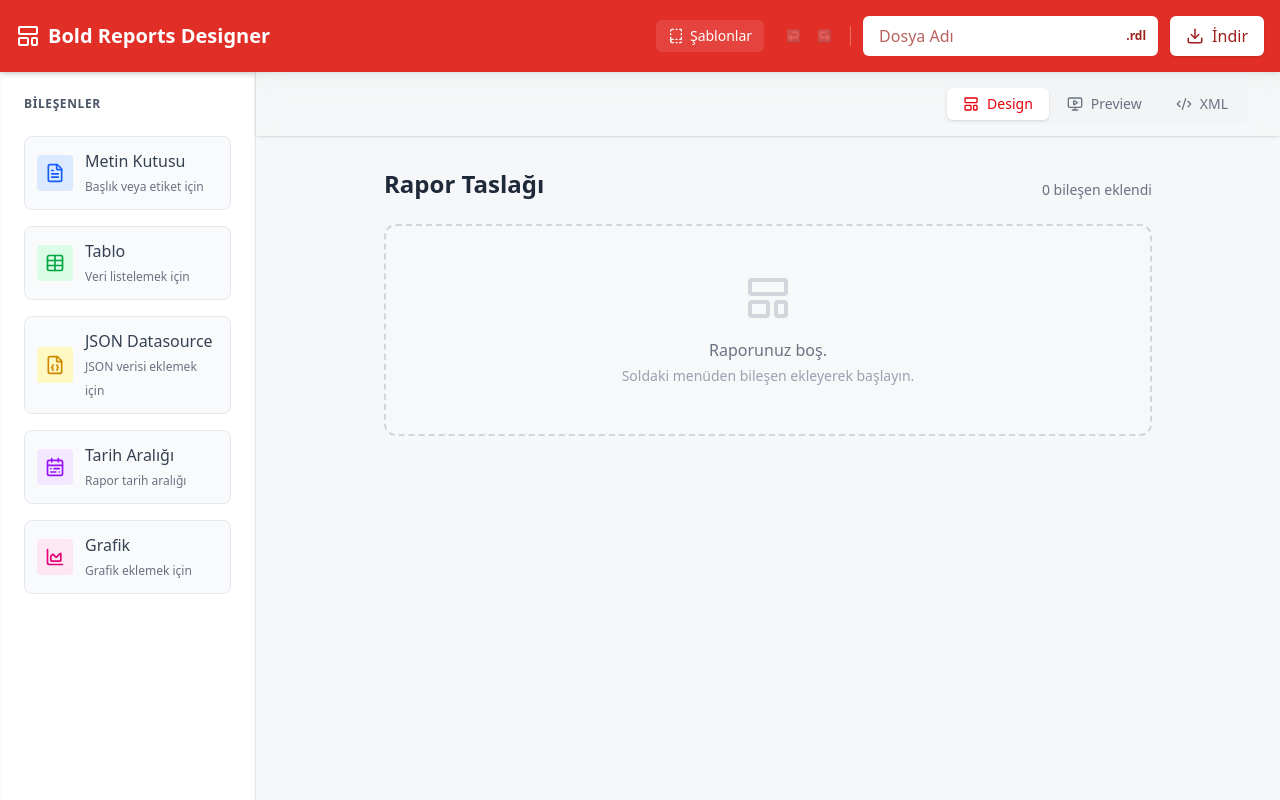
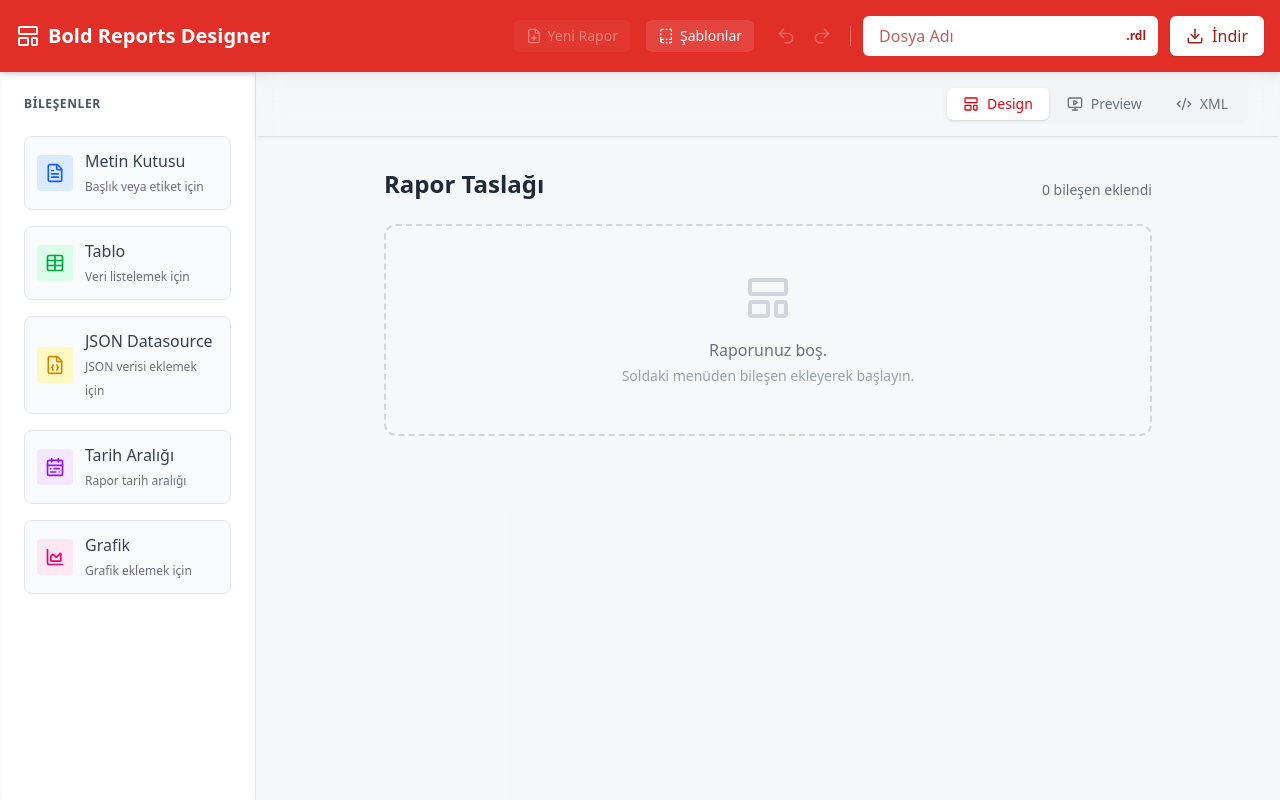
Before and after one commit to fatihatac/RDLGenerator, a React (Vite) app: page / in a window 1280 px wide. Built offline with nearby package versions, Linux system fonts and the light colour scheme.

Commit message:
feat: Add ConfirmModal component and implement report reset functionality

```diff
--- a/src/components/actions/DownloadActions.jsx
+++ b/src/components/actions/DownloadActions.jsx
@@ -1,5 +1,5 @@
 import { useState, useEffect, useCallback } from 'react';
-import { Download, Loader2 } from 'lucide-react';
+import { Download, Loader2, Undo2, Redo2 } from 'lucide-react';
 import useReportStore from '../../store/useReportStore';
 import { useShallow } from 'zustand/react/shallow';
 import { downloadReportFile } from '../../services/reportService';
@@ -11,12 +11,12 @@
     useReportStore(
       useShallow((state) => ({
         reportItems: state.reportItems,
-        fileName:    state.fileName,
+        fileName: state.fileName,
         setFileName: state.setFileName,
-        undo:        state.undo,
-        redo:        state.redo,
-        canUndo:     state.canUndo,
-        canRedo:     state.canRedo,
+        undo: state.undo,
+        redo: state.redo,
+        canUndo: state.canUndo,
+        canRedo: state.canRedo,
       })),
     );
 
@@ -55,7 +55,7 @@
           title="Geri Al (Ctrl+Z)"
           className="p-1.5 rounded text-white/80 hover:text-white hover:bg-white/10 disabled:opacity-30 disabled:cursor-not-allowed transition-colors text-xs font-bold"
         >
-          ↩
+          <Undo2 size={20} />
         </button>
         <button
           onClick={redo}
@@ -63,7 +63,7 @@
           title="Yinele (Ctrl+Y)"
           className="p-1.5 rounded text-white/80 hover:text-white hover:bg-white/10 disabled:opacity-30 disabled:cursor-not-allowed transition-colors text-xs font-bold"
         >
-          ↪
+          <Redo2 size={20} />
         </button>
       </div>
 
--- a/src/components/actions/TemplateModal.jsx
+++ b/src/components/actions/TemplateModal.jsx
@@ -1,5 +1,5 @@
 import { useState } from 'react';
-import { X, Save, FolderOpen, Trash2, BookTemplate } from 'lucide-react';
+import { X, Save, ArrowUpToLine, Trash2, BookTemplate } from 'lucide-react';
 import useReportStore from '../../store/useReportStore';
 import { useShallow } from 'zustand/react/shallow';
 
@@ -116,15 +116,16 @@
                       title="Yükle"
                       className="text-blue-500 hover:text-blue-700 p-1.5 rounded hover:bg-blue-50 transition-colors"
                     >
-                      <FolderOpen size={16} />
+                      <ArrowUpToLine size={16} />
+
                     </button>
 
                     <button
                       onClick={() => handleDelete(tpl.id)}
                       title={confirmDelete === tpl.id ? 'Onaylamak için tekrar tıkla' : 'Sil'}
                       className={`p-1.5 rounded transition-colors ${confirmDelete === tpl.id
-                          ? 'text-red-600 bg-red-50 animate-pulse'
-                          : 'text-gray-400 hover:text-red-500 hover:bg-red-50'
+                        ? 'text-red-600 bg-red-50 animate-pulse'
+                        : 'text-gray-400 hover:text-red-500 hover:bg-red-50'
                         }`}
                     >
                       <Trash2 size={16} />
--- a/src/components/editors/ChartEditor.jsx
+++ b/src/components/editors/ChartEditor.jsx
@@ -1,12 +1,15 @@
 import { BarChart, Trash2 } from 'lucide-react';
 import { useItemActions } from '../../hooks/useItemActions';
 import useReportStore from '../../store/useReportStore';
+import { useShallow } from 'zustand/shallow';
 
 function ChartEditor({ item }) {
 	const { updateItem, deleteItem } = useItemActions(item.id);
 
-	const dataItems = useReportStore((state) =>
-		state.reportItems.filter((i) => i.type === 'data' && i.jsonKeys?.length > 0)
+	const dataItems = useReportStore(
+		useShallow((state) =>
+			state.reportItems.filter((i) => i.type === 'data' && i.jsonKeys?.length > 0)
+		)
 	);
 
 	return (
--- a/src/components/layout/Header.jsx
+++ b/src/components/layout/Header.jsx
@@ -1,11 +1,27 @@
 import { useState } from 'react';
-import { BookTemplate } from 'lucide-react';
+import { BookTemplate, FilePlus } from 'lucide-react';
 import BrandLogo from '../ui/BrandLogo';
 import DownloadActions from '../actions/DownloadActions';
 import TemplateModal from '../actions/TemplateModal';
+import ConfirmModal from '../ui/ConfirmModal';
+import useReportStore from '../../store/useReportStore';
+import { useShallow } from 'zustand/react/shallow';
 
 function Header() {
   const [showTemplates, setShowTemplates] = useState(false);
+  const [showConfirm, setShowConfirm] = useState(false);
+
+  const { resetReport, reportItems } = useReportStore(
+    useShallow((state) => ({
+      resetReport: state.resetReport,
+      reportItems: state.reportItems,
+    })),
+  );
+
+  const handleConfirmReset = () => {
+    resetReport();
+    setShowConfirm(false);
+  };
 
   return (
     <>
@@ -13,7 +29,16 @@
         <BrandLogo />
 
         <div className="flex items-center gap-4">
-          {/* Şablonlar butonu */}
+          <button
+            onClick={() => setShowConfirm(true)}
+            disabled={reportItems.length === 0}
+            title="Tüm bileşenleri temizle ve yeni rapor başlat"
+            className="flex items-center gap-1.5 px-3 py-1.5 rounded-md bg-white/10 hover:bg-white/20 text-white text-sm font-medium transition-colors disabled:opacity-40 disabled:cursor-not-allowed"
+          >
+            <FilePlus size={16} />
+            Yeni Rapor
+          </button>
+
           <button
             onClick={() => setShowTemplates(true)}
             className="flex items-center gap-1.5 px-3 py-1.5 rounded-md bg-white/10 hover:bg-white/20 text-white text-sm font-medium transition-colors"
@@ -29,6 +54,22 @@
       {showTemplates && (
         <TemplateModal onClose={() => setShowTemplates(false)} />
       )}
+
+      {showConfirm && (
+        <ConfirmModal
+          title="Raporu Sıfırla"
+          description={
+            <>
+              Mevcut tüm rapor bileşenleri ve veriler silinecek. Bu işlem{' '}
+              <span className="font-semibold text-red-600">geri alınamaz</span>.
+              Devam etmek istiyor musunuz?
+            </>
+          }
+          confirmLabel="Evet, Sıfırla"
+          onConfirm={handleConfirmReset}
+          onCancel={() => setShowConfirm(false)}
+        />
+      )}
     </>
   );
 }
--- /dev/null
+++ b/src/components/ui/ConfirmModal.jsx
@@ -0,0 +1,69 @@
+import { AlertTriangle, X } from 'lucide-react';
+
+/**
+ * Genel amaçlı onay modalı.
+ * Props:
+ *   title       — Modal başlığı
+ *   description — Kullanıcıya gösterilecek açıklama (JSX kabul eder)
+ *   confirmLabel — Onay butonu metni (varsayılan: "Evet")
+ *   cancelLabel  — İptal butonu metni (varsayılan: "İptal")
+ *   onConfirm   — Onaylandığında çağrılır
+ *   onCancel    — İptal edildiğinde çağrılır
+ */
+function ConfirmModal({
+  title        = 'Emin misiniz?',
+  description,
+  confirmLabel = 'Evet',
+  cancelLabel  = 'İptal',
+  onConfirm,
+  onCancel,
+}) {
+  return (
+    <div
+      className="fixed inset-0 z-50 flex items-center justify-center bg-black/40 backdrop-blur-sm"
+      onClick={onCancel}
+    >
+      <div
+        className="bg-white rounded-2xl shadow-2xl w-full max-w-sm mx-4 overflow-hidden"
+        onClick={(e) => e.stopPropagation()}
+      >
+        {/* Başlık */}
+        <div className="flex items-center justify-between px-6 py-4 border-b border-gray-100">
+          <div className="flex items-center gap-2 font-semibold text-gray-800">
+            <AlertTriangle size={18} className="text-orange-500" />
+            {title}
+          </div>
+          <button
+            onClick={onCancel}
+            className="text-gray-400 hover:text-gray-700 transition-colors"
+          >
+            <X size={20} />
+          </button>
+        </div>
+
+        {/* İçerik */}
+        <div className="px-6 py-5">
+          <p className="text-sm text-gray-600 leading-relaxed">{description}</p>
+        </div>
+
+        {/* Butonlar */}
+        <div className="flex gap-3 px-6 pb-5">
+          <button
+            onClick={onCancel}
+            className="flex-1 px-4 py-2 border border-gray-300 rounded-lg text-sm font-medium text-gray-700 hover:bg-gray-50 transition-colors"
+          >
+            {cancelLabel}
+          </button>
+          <button
+            onClick={onConfirm}
+            className="flex-1 px-4 py-2 bg-red-600 text-white rounded-lg text-sm font-medium hover:bg-red-700 active:scale-95 transition-all"
+          >
+            {confirmLabel}
+          </button>
+        </div>
+      </div>
+    </div>
+  );
+}
+
+export default ConfirmModal;
--- a/src/store/slices/reportSlice.js
+++ b/src/store/slices/reportSlice.js
@@ -95,4 +95,13 @@
       state.reportItems = newItems;
     });
   },
+
+  resetReport: () => {
+    set((state) => {
+      state.reportItems = [];
+      state._past = [];
+      state._future = [];
+      state.fileName = "";
+    });
+  },
 });
--- a/src/utils/builders/buildChart.js
+++ b/src/utils/builders/buildChart.js
@@ -2,10 +2,12 @@
 
 function buildChart(item, totalHeight, dataSetMap, dataItem) {
   const jsonKeys = dataItem ? dataItem.jsonKeys : [];
+  //console.log(item);
+  console.log(dataItem);
 
   return {
     Chart: {
-      "@_Name": "Chart1",
+      "@_Name": `chart-${crypto.randomUUID()}`,
       Left: "0pt",
       Top: `${Layout.PAGE_HEIGHT}pt`,
       Height: "216pt",
--- a/src/utils/builders/buildTable.js
+++ b/src/utils/builders/buildTable.js
@@ -239,7 +239,7 @@
       "@_Name": `Header_${item.id}_${index}`,
       Left: "0pt",
       Top: "0pt",
-      Height: Layout.COLUMN_HEIGHT,
+      Height: `${Layout.COLUMN_HEIGHT}pt`,
       Width: `${col.width}pt`,
       Style: {
         VerticalAlign: Layout.COLUMN_TEXT_VERTICAL_ALIGN,
```
